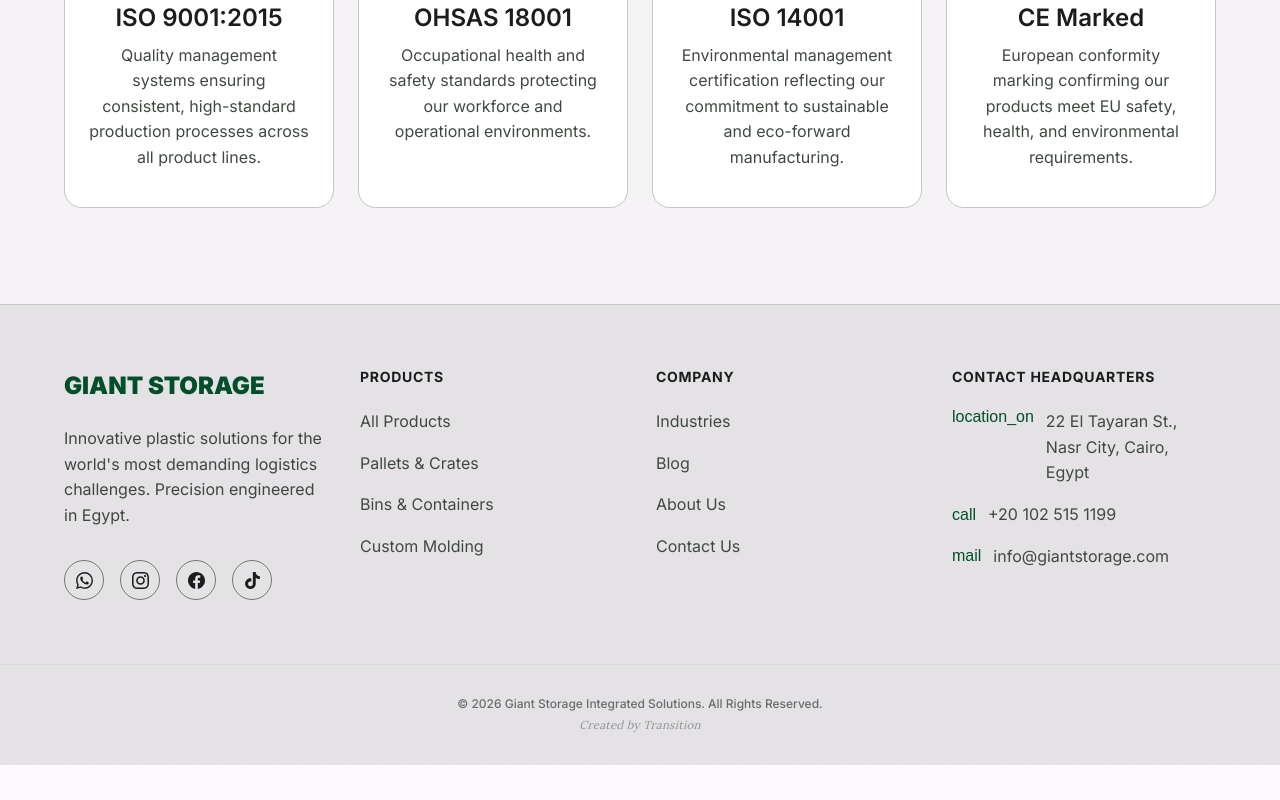
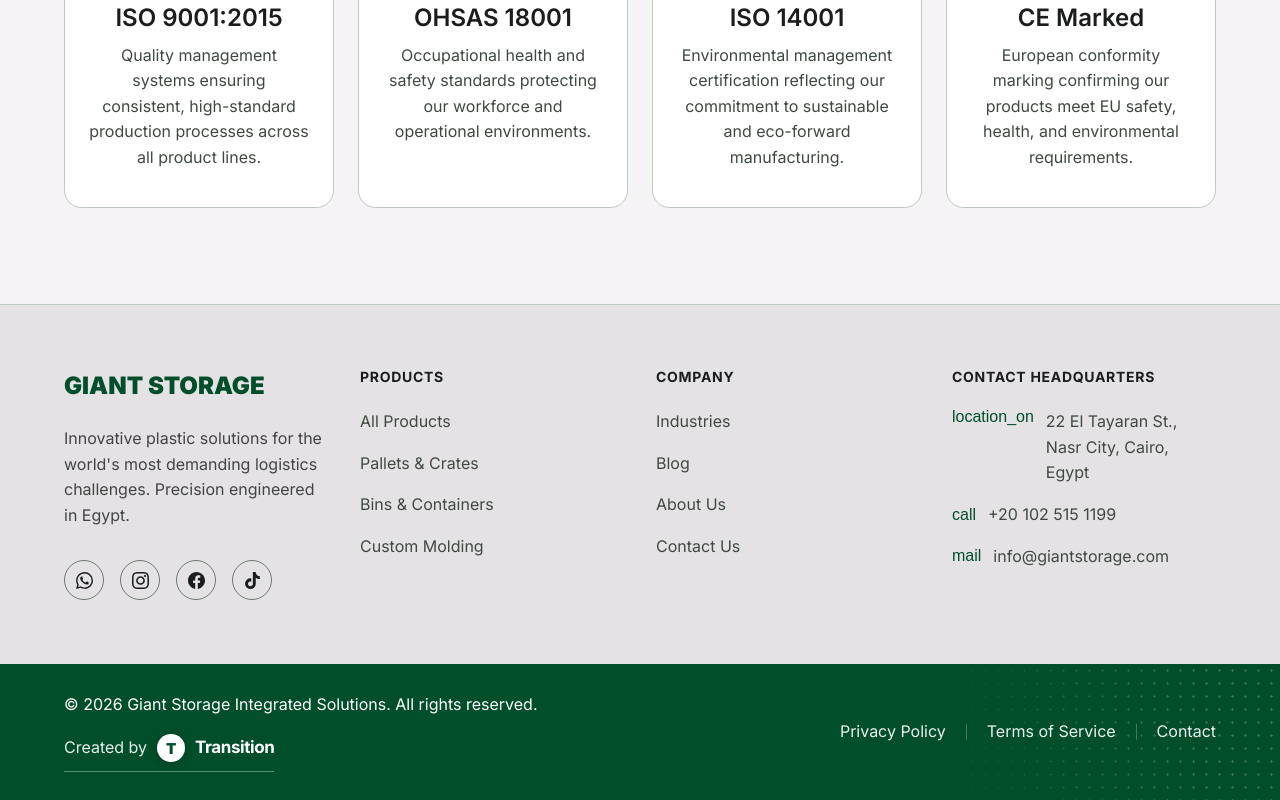
Before and after one commit to transitionweb2026-netizen/plastic-, a Next.js app: page / in a window 1280 px wide. Shown: the part 6636-7436 px from the top of the page. Before the commit the page ends 7401 px from the top, so only its background shows below. Built offline with nearby package versions, Linux system fonts and the light colour scheme; no server answers; a web font is replaced by a local one.

Commit message:
Rebuild footer bottom bar per Model 7 mock; add legal placeholder pages

```diff
--- a/app/globals.css
+++ b/app/globals.css
@@ -2161,6 +2161,83 @@
   min-height: 44px;
 }
 
+/* ═══════════════ FOOTER BOTTOM BAR (Model 7) ═══════════════ */
+/* Solid primary-green bar: copyright + "Created by Transition" lockup on the
+   left, legal links on the right, dot-matrix texture fading in from the
+   right edge (per the approved reference mock). */
+.fbar-dots {
+  position: absolute;
+  top: 0;
+  bottom: 0;
+  right: 0;
+  width: min(340px, 40%);
+  pointer-events: none;
+  background-image: radial-gradient(
+    rgba(255, 255, 255, 0.38) 1.2px,
+    transparent 1.3px
+  );
+  background-size: 13px 13px;
+  -webkit-mask-image: linear-gradient(to left, black 20%, transparent);
+  mask-image: linear-gradient(to left, black 20%, transparent);
+  opacity: 0.55;
+}
+
+/* Legal links: color shift + growing underline + soft green glow */
+.fbar-link {
+  position: relative;
+  color: rgba(255, 255, 255, 0.92);
+  transition: color 0.25s ease, text-shadow 0.25s ease;
+}
+.fbar-link::after {
+  content: "";
+  position: absolute;
+  left: 0;
+  bottom: -4px;
+  height: 1.5px;
+  width: 100%;
+  border-radius: 99px;
+  background: #92d5a6;
+  transform: scaleX(0);
+  transform-origin: left;
+  transition: transform 0.25s cubic-bezier(0.4, 0, 0.2, 1);
+}
+.fbar-link:hover {
+  color: #b5f0cb;
+  text-shadow: 0 0 14px rgba(146, 213, 166, 0.45);
+}
+.fbar-link:hover::after {
+  transform: scaleX(1);
+}
+
+/* "Created by [T] Transition" lockup with its underline rule */
+.fbar-credit {
+  display: inline-flex;
+  align-items: center;
+  gap: 10px;
+  padding-bottom: 9px;
+  border-bottom: 1.5px solid rgba(255, 255, 255, 0.35);
+  transition: border-color 0.25s ease, text-shadow 0.25s ease;
+}
+.fbar-credit:hover {
+  border-color: rgba(146, 213, 166, 0.75);
+  text-shadow: 0 0 14px rgba(146, 213, 166, 0.4);
+}
+.fbar-t-badge {
+  display: inline-flex;
+  align-items: center;
+  justify-content: center;
+  width: 28px;
+  height: 28px;
+  border-radius: 9999px;
+  background: #ffffff;
+  color: #014e2a;
+  font-weight: 900;
+  font-size: 15px;
+  line-height: 1;
+  flex-shrink: 0;
+  box-shadow: 0 2px 8px rgba(0, 0, 0, 0.18);
+}
+
 /* ═══════════════ FLOATING CONTACT WIDGET (right rail) ═══════════════ */
 /* Glass pill fixed to the right edge, vertically centered. Only transform/
    opacity/filter are animated so everything stays compositor-friendly. */
--- /dev/null
+++ b/app/privacy-policy/page.tsx
@@ -0,0 +1,55 @@
+import type { Metadata } from "next";
+import Link from "next/link";
+import { CONTACT } from "@/lib/nav";
+
+export const metadata: Metadata = {
+  title: "Privacy Policy",
+  description:
+    "How Giant Storage Integrated Solutions collects, uses, and protects your information.",
+};
+
+/**
+ * TODO: replace this placeholder with counsel-approved privacy policy text
+ * before launch. The page exists so the footer legal links never 404.
+ */
+export default function PrivacyPolicyPage() {
+  return (
+    <div className="max-w-4xl mx-auto px-margin-mobile md:px-margin-tablet py-24">
+      <h1 className="font-headline-xl text-headline-lg md:text-headline-xl text-on-background mb-6">
+        Privacy Policy
+      </h1>
+      <div className="space-y-5 font-body-md text-body-md text-on-surface-variant leading-relaxed">
+        <p>
+          Giant Storage Integrated Solutions respects your privacy. Information
+          submitted through our contact and quote forms — such as your name,
+          email address, company, and phone number — is used solely to respond
+          to your inquiry and is never sold or shared with third parties for
+          marketing purposes.
+        </p>
+        <p>
+          The full privacy policy is being finalized. In the meantime, if you
+          have any questions about how your data is handled, contact us at{" "}
+          <a
+            className="text-primary font-semibold hover:underline"
+            href={`mailto:${CONTACT.email}`}
+          >
+            {CONTACT.email}
+          </a>{" "}
+          or call{" "}
+          <a
+            className="text-primary font-semibold hover:underline"
+            href={CONTACT.phoneMain.href}
+          >
+            {CONTACT.phoneMain.display}
+          </a>
+          .
+        </p>
+        <p>
+          <Link className="text-primary font-semibold hover:underline" href="/contact">
+            Contact us →
+          </Link>
+        </p>
+      </div>
+    </div>
+  );
+}
--- a/app/sitemap.ts
+++ b/app/sitemap.ts
@@ -11,6 +11,8 @@
     { path: "/about", priority: 0.6 },
     { path: "/contact", priority: 0.6 },
     { path: "/request-quote", priority: 0.9 },
+    { path: "/privacy-policy", priority: 0.2 },
+    { path: "/terms-of-service", priority: 0.2 },
   ].map(({ path, priority }) => ({
     url: `${SITE_URL}${path}`,
     lastModified: new Date(),
--- /dev/null
+++ b/app/terms-of-service/page.tsx
@@ -0,0 +1,55 @@
+import type { Metadata } from "next";
+import Link from "next/link";
+import { CONTACT } from "@/lib/nav";
+
+export const metadata: Metadata = {
+  title: "Terms of Service",
+  description:
+    "Terms governing the use of the Giant Storage Integrated Solutions website and services.",
+};
+
+/**
+ * TODO: replace this placeholder with counsel-approved terms text before
+ * launch. The page exists so the footer legal links never 404.
+ */
+export default function TermsOfServicePage() {
+  return (
+    <div className="max-w-4xl mx-auto px-margin-mobile md:px-margin-tablet py-24">
+      <h1 className="font-headline-xl text-headline-lg md:text-headline-xl text-on-background mb-6">
+        Terms of Service
+      </h1>
+      <div className="space-y-5 font-body-md text-body-md text-on-surface-variant leading-relaxed">
+        <p>
+          By using the Giant Storage Integrated Solutions website you agree to
+          use its content for legitimate business inquiry purposes. Product
+          specifications shown are indicative and confirmed in formal
+          quotations; quotes issued through this site are non-binding until
+          countersigned by both parties.
+        </p>
+        <p>
+          The complete terms of service are being finalized. For questions
+          regarding orders, warranties, or commercial terms, contact us at{" "}
+          <a
+            className="text-primary font-semibold hover:underline"
+            href={`mailto:${CONTACT.email}`}
+          >
+            {CONTACT.email}
+          </a>{" "}
+          or call{" "}
+          <a
+            className="text-primary font-semibold hover:underline"
+            href={CONTACT.phoneMain.href}
+          >
+            {CONTACT.phoneMain.display}
+          </a>
+          .
+        </p>
+        <p>
+          <Link className="text-primary font-semibold hover:underline" href="/contact">
+            Contact us →
+          </Link>
+        </p>
+      </div>
+    </div>
+  );
+}
--- a/components/layout/Footer.tsx
+++ b/components/layout/Footer.tsx
@@ -154,15 +154,56 @@
         </div>
       </div>
 
-      <div className="relative border-t border-outline-variant/30 py-8 px-margin-mobile md:px-margin-tablet lg:px-margin-desktop max-w-container-max-width mx-auto flex flex-col items-center gap-1">
-        <p className="font-label-sm text-label-sm text-center opacity-60">
-          © {new Date().getFullYear()} Giant Storage Integrated Solutions. All
-          Rights Reserved.
-        </p>
-        {/* TODO: point the credit at the agency's site when a URL is available. */}
-        <span className="font-serif italic text-[0.72rem] tracking-[0.02em] opacity-40">
-          Created by Transition
-        </span>
+      {/* Bottom bar — "Model 7" reference: primary-green band, credit lockup
+          left, legal links right, dot texture fading in from the right. */}
+      <div className="relative bg-primary text-on-primary overflow-hidden">
+        <div className="fbar-dots" aria-hidden />
+        <div className="relative py-7 px-margin-mobile md:px-margin-tablet lg:px-margin-desktop max-w-container-max-width mx-auto flex flex-col lg:flex-row lg:items-center lg:justify-between gap-6">
+          <div className="flex flex-col items-center lg:items-start gap-4 text-center lg:text-left">
+            <p className="font-body-md text-body-md">
+              © {new Date().getFullYear()} Giant Storage Integrated Solutions.
+              All rights reserved.
+            </p>
+            {/* TODO: point the credit at the agency's site when a URL is available. */}
+            <span className="fbar-credit">
+              <span className="font-body-md text-body-md opacity-90">
+                Created by
+              </span>
+              <span className="fbar-t-badge" aria-hidden>
+                T
+              </span>
+              <span className="text-[17px] font-bold tracking-tight">
+                Transition
+              </span>
+            </span>
+          </div>
+
+          <nav
+            aria-label="Legal"
+            className="flex items-center justify-center flex-wrap gap-x-0 gap-y-2"
+          >
+            <Link
+              className="fbar-link font-body-md text-body-md px-5 first:pl-0"
+              href="/privacy-policy"
+            >
+              Privacy Policy
+            </Link>
+            <span className="h-4 w-px bg-white/25" aria-hidden />
+            <Link
+              className="fbar-link font-body-md text-body-md px-5"
+              href="/terms-of-service"
+            >
+              Terms of Service
+            </Link>
+            <span className="h-4 w-px bg-white/25" aria-hidden />
+            <Link
+              className="fbar-link font-body-md text-body-md px-5 last:pr-0"
+              href="/contact"
+            >
+              Contact
+            </Link>
+          </nav>
+        </div>
       </div>
     </footer>
   );
```
